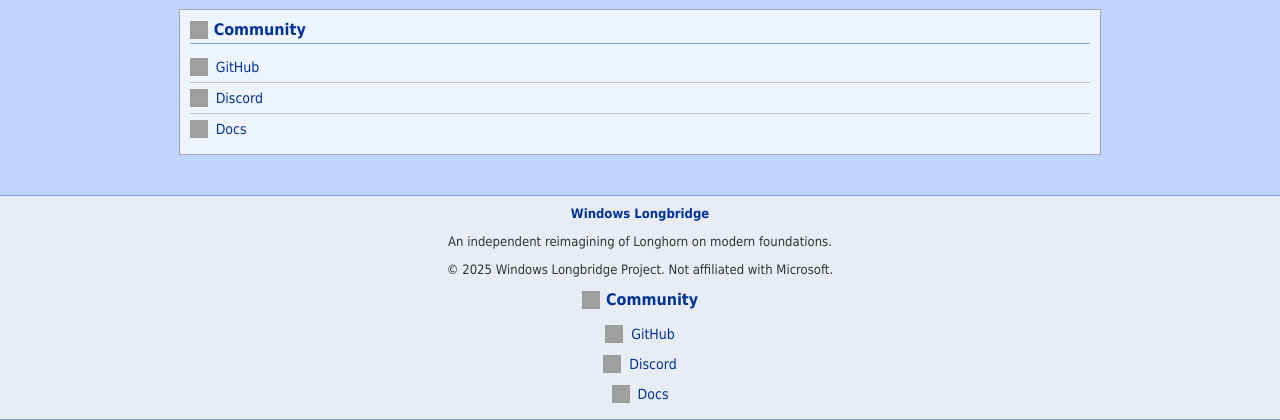
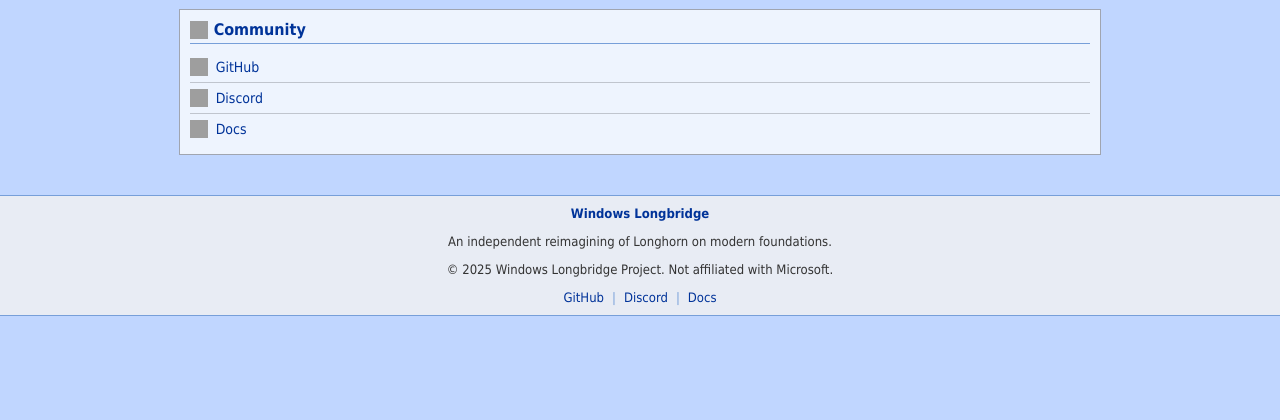
Before and after one commit to Longbridge-Team/longbridge-site, a PHP site: page /index.php in a window 1280 px wide. Shown: the part 1048-1468 px from the top of the page. After the commit the page ends 1364 px from the top, so only its background shows below. Run offline with PHP 8.4, Linux system fonts and the light colour scheme; grey boxes are pictures that could not be loaded.

Commit message:
Update footer layout and docs links

```diff
--- a/css/xp.css
+++ b/css/xp.css
@@ -179,6 +179,19 @@
   margin-top: auto;
 }
 
+.footer-links {
+  margin-top: 10px;
+  display: flex;
+  justify-content: center;
+  align-items: center;
+  flex-wrap: wrap;
+  gap: 8px;
+}
+
+.footer-links .sep {
+  color: #779fd9;
+}
+
 .footer-logo {
   font-weight: bold;
   color: #003399;
--- a/includes/footer.php
+++ b/includes/footer.php
@@ -3,14 +3,13 @@
   <div class="footer-logo">Windows Longbridge</div>
   <p>An independent reimagining of Longhorn on modern foundations.</p>
   <p>&copy; 2025 Windows Longbridge Project. Not affiliated with Microsoft.</p>
-  <aside class="sidebar">
-    <h3><img src="https://www.iconshock.com/image/Vista/General/group" alt="">Community</h3>
-    <ul>
-      <li><img src="https://img.icons8.com/?size=80&id=LoL4bFzqmAa0&format=png" alt=""> <a href="https://github.com/Longbridge-Team">GitHub</a></li>
-      <li><img src="https://external-content.duckduckgo.com/iu/?u=https%3A%2F%2Fi.redd.it%2Flne7g32kas2c1.png&f=1&nofb=1&ipt=1d67f20a42f2bc0901f6d1c4e7cedbe700edbbff8f4cf0c716d53327873b7d8c" alt=""> <a href="https://discord.gg/zP9fAPxtNj">Discord</a></li>
-      <li><img src="https://www.iconshock.com/image/Vista/General/book" alt=""> <a href="#">Docs</a></li>
-    </ul>
-  </aside>
+  <div class="footer-links">
+    <a href="https://github.com/Longbridge-Team">GitHub</a>
+    <span class="sep">|</span>
+    <a href="https://discord.gg/zP9fAPxtNj">Discord</a>
+    <span class="sep">|</span>
+    <a href="/about.aspx">Docs</a>
+  </div>
 </footer>
 </body>
 </html>
--- a/index.php
+++ b/index.php
@@ -59,7 +59,7 @@
   <ul>
     <li><img src="https://img.icons8.com/?size=80&id=LoL4bFzqmAa0&format=png" alt=""> <a href="https://github.com/Longbridge-Team">GitHub</a></li>
     <li><img src="https://external-content.duckduckgo.com/iu/?u=https%3A%2F%2Fi.redd.it%2Flne7g32kas2c1.png&f=1&nofb=1&ipt=1d67f20a42f2bc0901f6d1c4e7cedbe700edbbff8f4cf0c716d53327873b7d8c" alt=""> <a href="https://discord.gg/zP9fAPxtNj">Discord</a></li>
-    <li><img src="https://www.iconshock.com/image/Vista/General/book" alt=""> <a href="#">Docs</a></li>
+    <li><img src="https://www.iconshock.com/image/Vista/General/book" alt=""> <a href="/about.aspx">Docs</a></li>
   </ul>
 </aside>
 <?php include __DIR__ . '/includes/footer.php'; ?>
```
